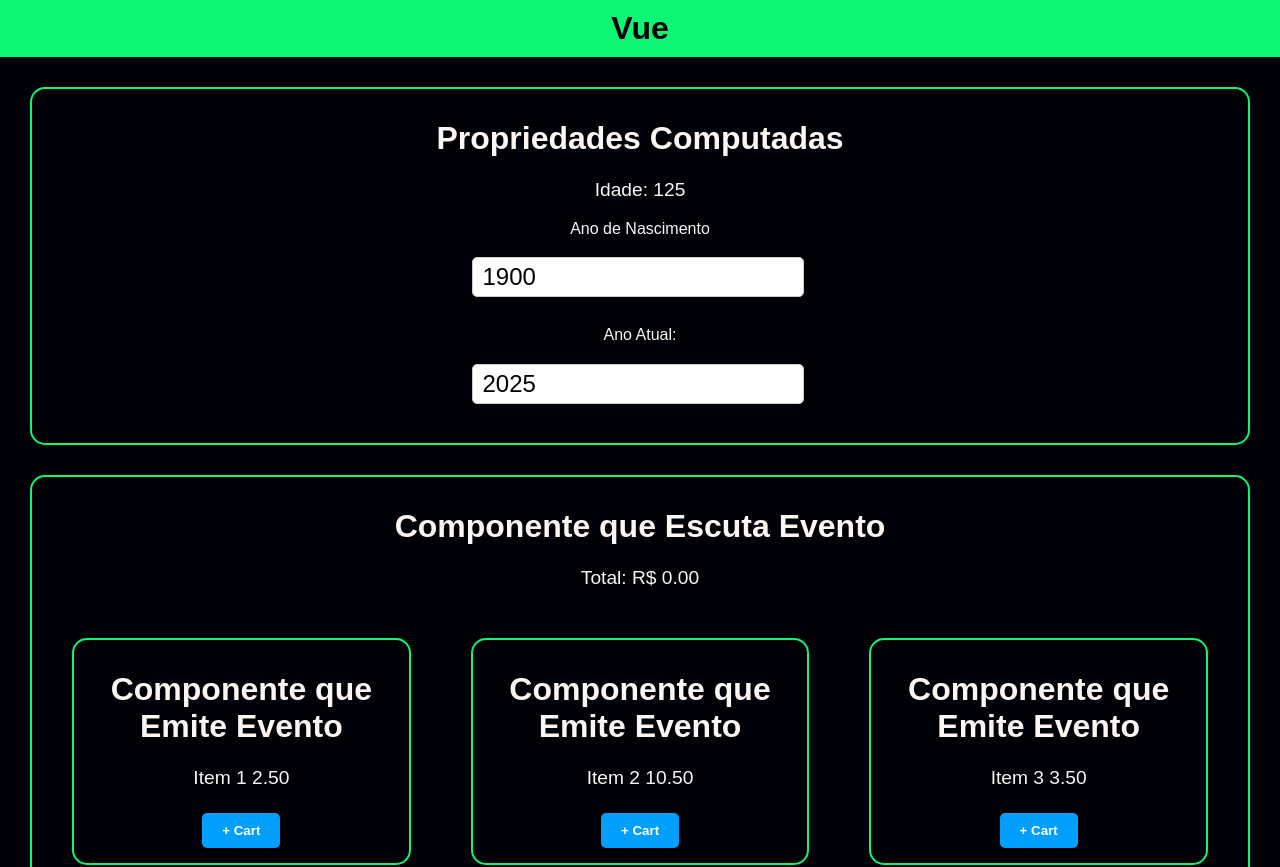
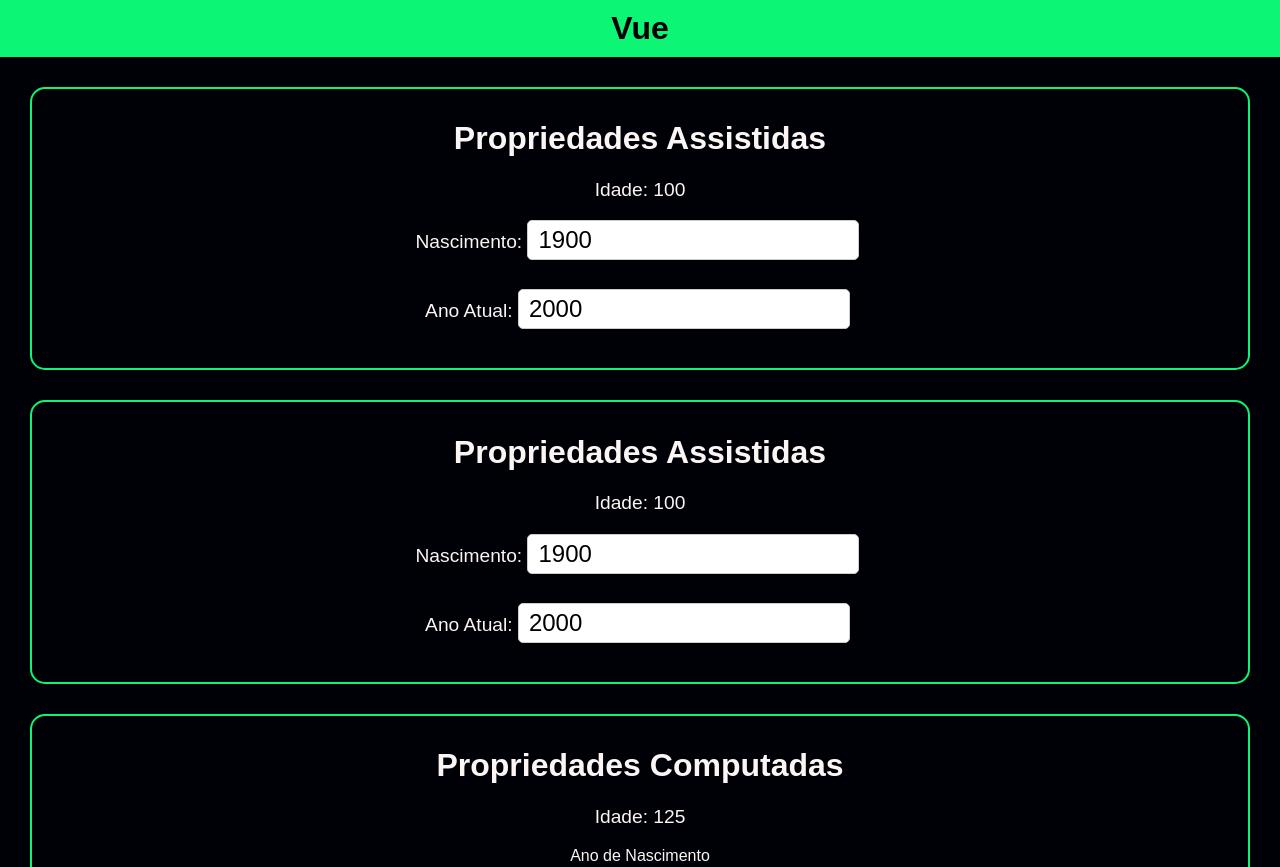
Before and after one commit to cleitonsilva14/aulao-vue, a Vue app: page / in a window 1280 px wide. Shown: the top 867 px of the page. Built offline with nearby package versions, Linux system fonts and the light colour scheme.

Commit message:
Propriedades Assistidas

```diff
--- a/src/App.vue
+++ b/src/App.vue
@@ -8,6 +8,7 @@ import DataBinding from './components/DataBinding.vue';
 import ComProps from './components/ComProps.vue';
 import EscutaEvento from './components/EscutaEvento.vue';
 import PropriedadesComputadas from './components/PropriedadesComputadas.vue';
+import PropriedadesAssistidas from './components/PropriedadesAssistidas.vue';
 
 // comunicação PAI -> Filho (utilizando props)
 const borracha = "Borracha Azul"
@@ -17,6 +18,10 @@ const precoBorracha = 2.50
 <!-- HTML -->
 <template>
   <header>Vue</header>
+
+  <PropriedadesAssistidas />
+
+  <PropriedadesAssistidas/>
 
   <PropriedadesComputadas/>
 
--- /dev/null
+++ b/src/components/PropriedadesAssistidas.vue
@@ -0,0 +1,49 @@
+<!-- 1h 39 -->
+<template>
+
+    <div class="componente">
+        <h1>Propriedades Assistidas</h1>
+        <p>Idade: {{ idade }}</p>
+        <p>
+            <label for="">Nascimento: </label>
+            <input type="number" v-model="anoNasc" min="1900">
+        </p>
+        <p>
+            <label for="">Ano Atual: </label>
+            <input type="number" v-model="anoAt" min="2000">
+        </p>
+
+    </div>
+
+
+</template>
+
+
+<script setup>
+
+// propriedade assistida - executa ação quando variável for alterada
+
+import { ref } from 'vue'
+// import { watch } from 'vue'
+
+import { watchEffect } from 'vue'
+
+const anoNasc = ref(1900)
+const anoAt = ref(2000)
+const idade = ref(0)
+
+/*
+watch(anoAt, (ano) => {
+    idade.value = ano - anoNasc.value
+})
+
+watch(anoNasc, (ano) => {
+    idade.value = anoAt.value - ano
+})
+*/
+
+watchEffect(()=>{
+    idade.value = anoAt.value - anoNasc.value
+})
+
+</script>
```
